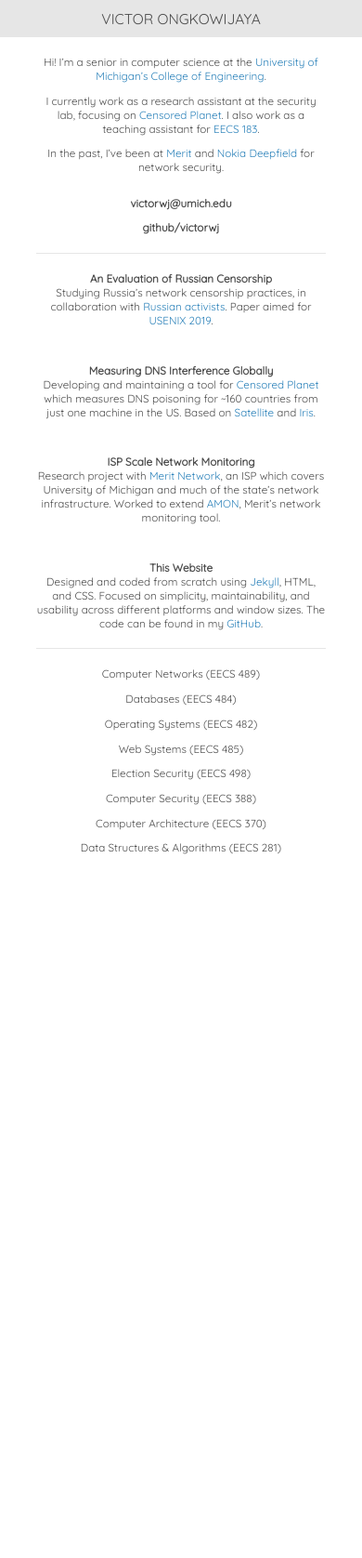
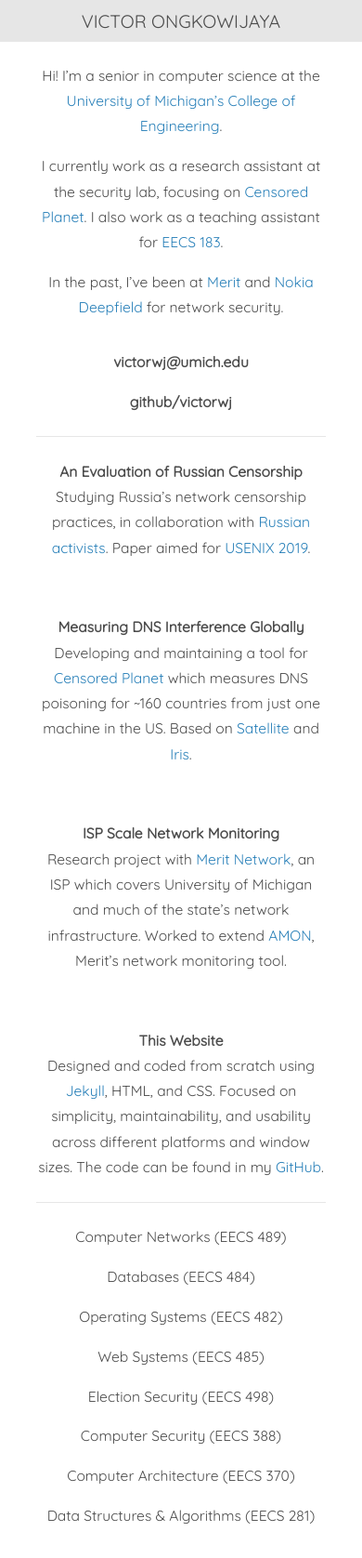
Before and after one commit to victwj/victwj.github.io, a Jekyll site: the page built from index.md, in a window 390 px wide. Shown: the whole page at 93% size. Built offline with Jekyll 4.4.1, drawn with Linux system fonts in a browser that asks for light colours; before the commit the page ends 947 px from its top, so only the background shows below that.

Commit message:
Increase spacing for mobile

```diff
--- a/css/style.css
+++ b/css/style.css
@@ -67,3 +67,16 @@ div {
         font-size: 3vw;
     }
 }
+
+@media (max-width: 600px) {
+    div {
+        margin: 0% 10% 0% 10%;
+    }
+    .name {
+        font-size: 5vw;
+    }
+    p {
+        font-size: 4vw;
+        line-height: 1.75;
+    }
+}
```
